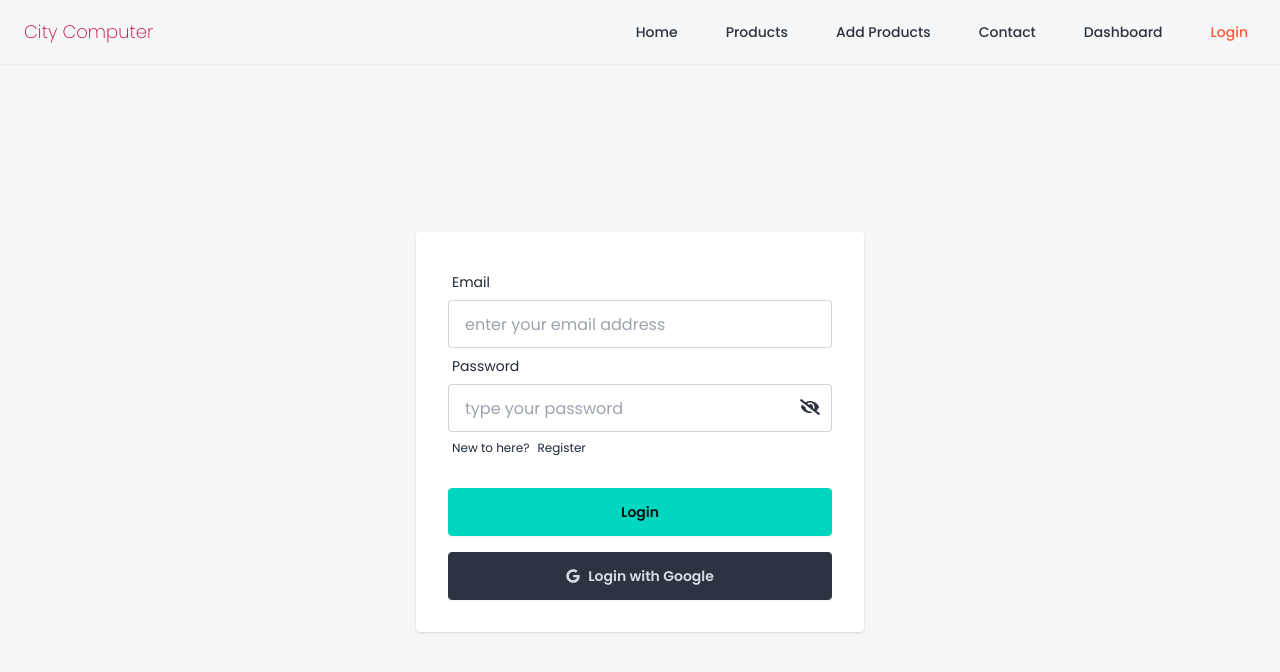
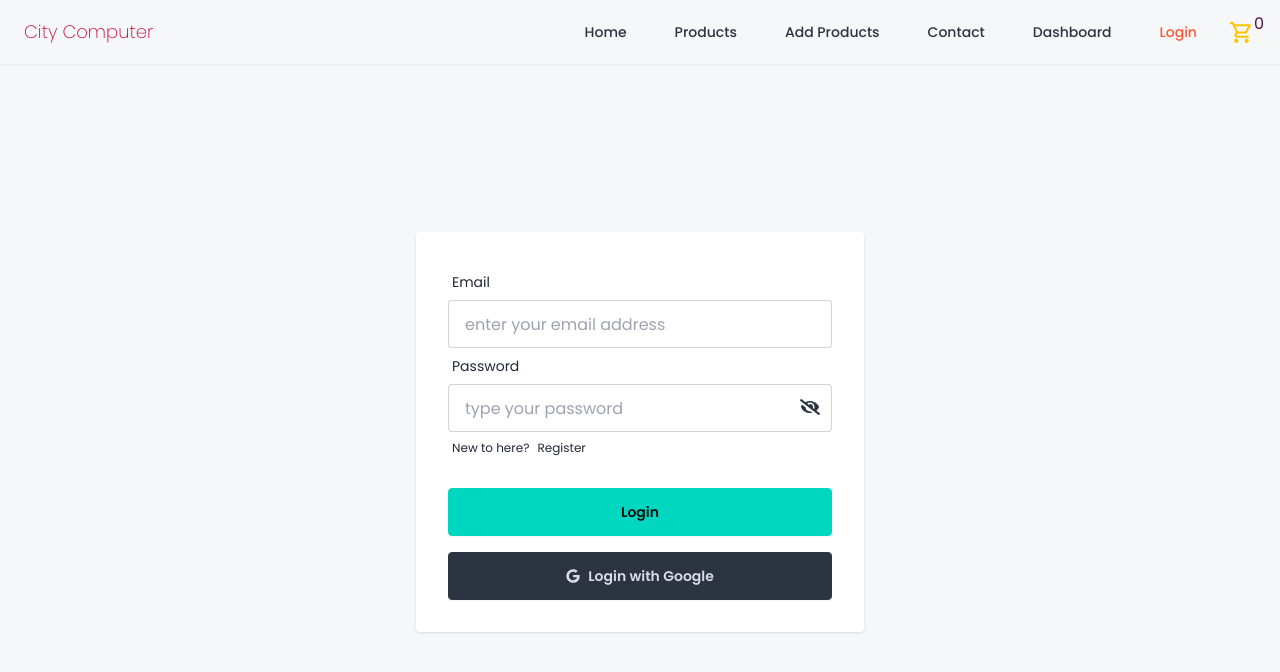
Before and after one commit to naimuddin94/computer-shop-client, a Next.js app: page /login in a window 1280 px wide. Shown: the top 672 px of the page. Built offline with nearby package versions, Linux system fonts and the light colour scheme; no server answers.

Commit message:
navbar cart icon added

```diff
--- a/src/components/shared/Navbar.tsx
+++ b/src/components/shared/Navbar.tsx
@@ -26,7 +26,7 @@ const Navbar = ({ children }: ChildrenProps) => {
             City Computer
           </div>
           <div className="flex-none hidden lg:block">
-            <ul className="menu menu-horizontal gap-4">
+            <ul className="menu menu-horizontal gap-4 items-center">
               {/* Navbar menu content here */}
               <NavItems />
             </ul>
--- a/src/components/utility/NavItems.tsx
+++ b/src/components/utility/NavItems.tsx
@@ -1,6 +1,8 @@
 "use client";
 import useAuthInfo from "@/hooks/useAuthInfo";
 import CustomLink from "./CustomLink";
+import { MdOutlineShoppingCart } from "react-icons/md";
+import Link from "next/link";
 
 const NavItems = () => {
   const { user } = useAuthInfo();
@@ -12,6 +14,10 @@ const NavItems = () => {
       <CustomLink path="/contact" text="Contact" />
       <CustomLink path="/dashboard" text="Dashboard" />
       {!user && <CustomLink path="/login" text="Login" />}
+      <Link href="/cart" className="flex">
+        <MdOutlineShoppingCart size={25} className="text-theme-yellow" />
+        <sup className="text-base text-theme-color-400">0</sup>
+      </Link>
     </>
   );
 };
```
